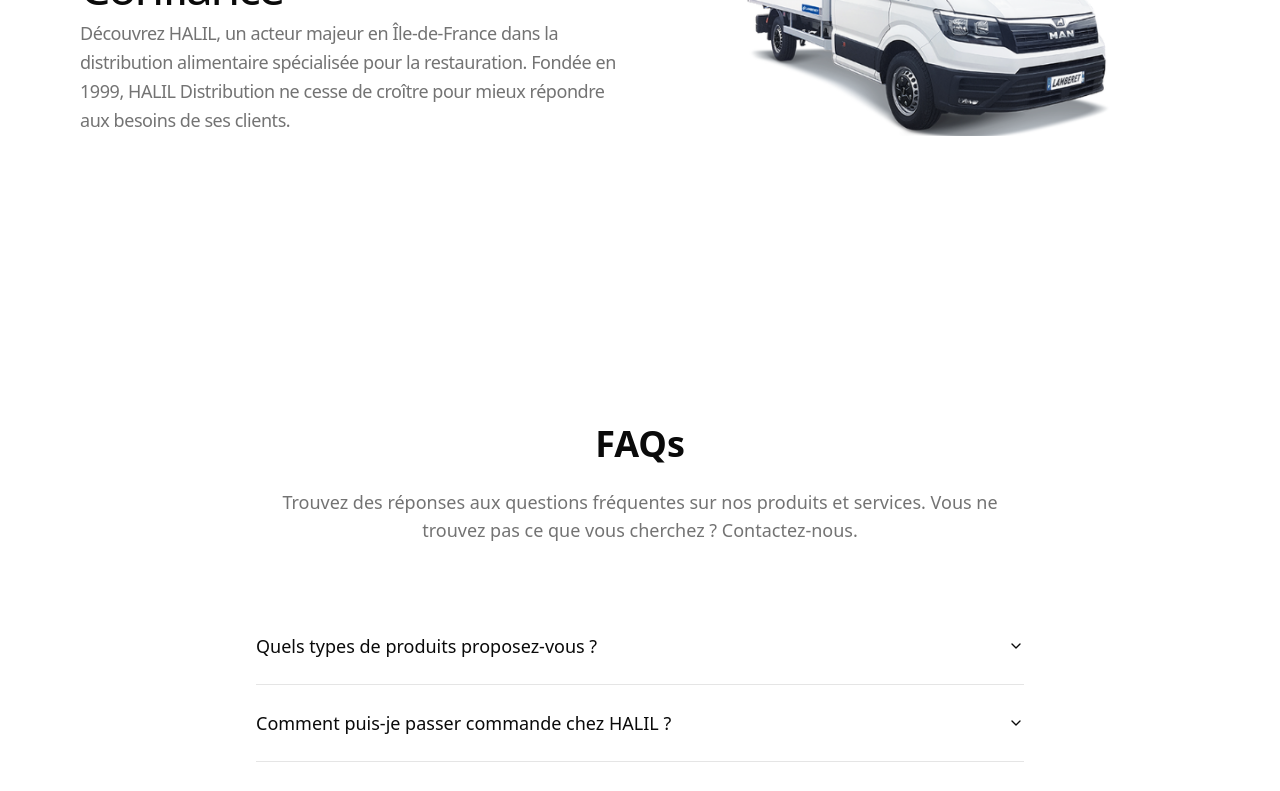
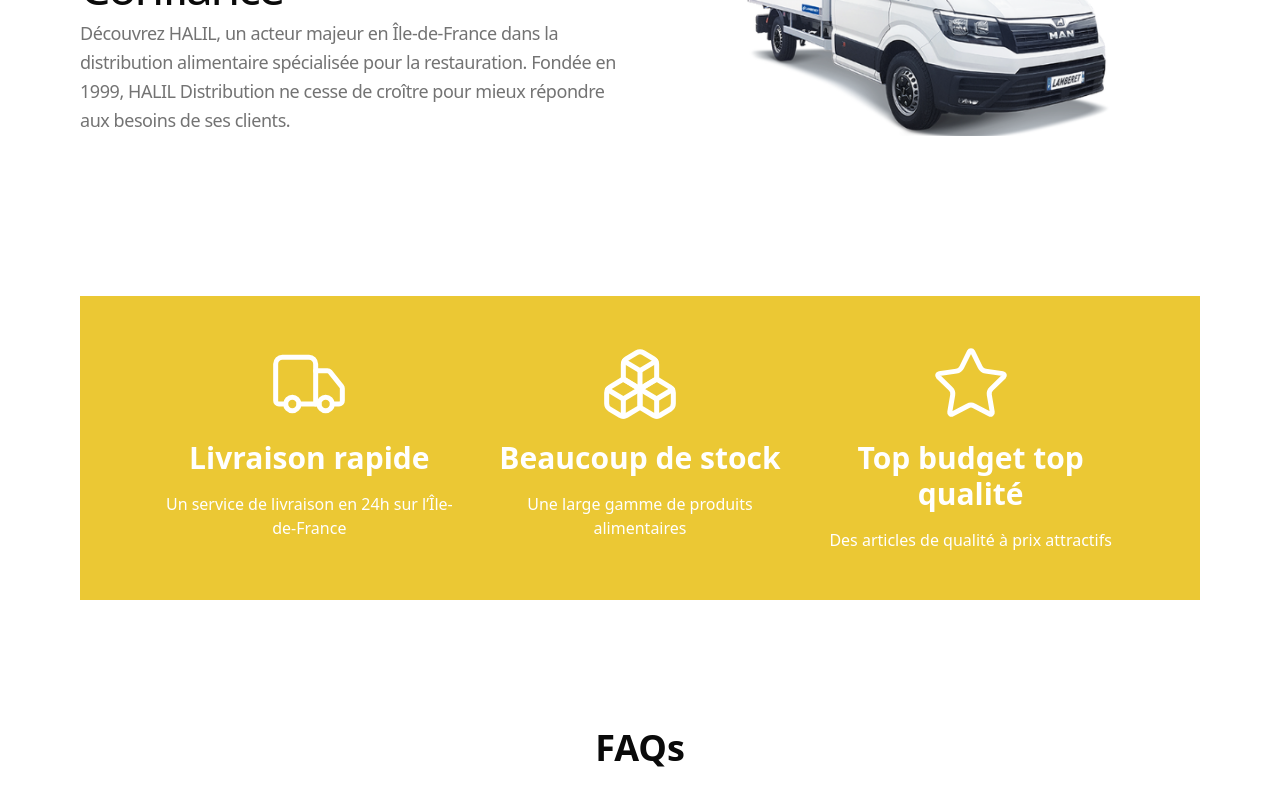
Before and after one commit to halil-digital/halil.com, a Next.js app in the folder apps/frontend/: page / in a window 1280 px wide. Shown: the part 1502-2293 px from the top of the page. Built offline with nearby package versions, Linux system fonts and the light colour scheme.

Commit message:
feat: added feature component

```diff
--- a/apps/frontend/src/app/page.tsx
+++ b/apps/frontend/src/app/page.tsx
@@ -1,5 +1,6 @@
 import AdBar from "@/components/adbar";
 import { Faq } from "@/components/faq";
+import FeatureHighlights from "@/components/feature-highlights";
 import { Footer } from "@/components/footer-section";
 import { Navbar } from "@/components/navbar";
 import ProductSlider from "@/components/products/ProductSlider";
@@ -15,6 +16,7 @@
       <ProductSlider />
       <div className="flex flex-col items-center justify-center mx-20">
         <Feature />
+        <FeatureHighlights />
         <Faq />
       </div>
       <Footer />
--- /dev/null
+++ b/apps/frontend/src/components/feature-highlights.tsx
@@ -0,0 +1,32 @@
+"use client";
+
+import { Boxes, Star, Truck } from "lucide-react";
+
+export default function FeatureHighlights() {
+  return (
+    <section className="bg-[#ebc834] py-12 w-full">
+      <div className="grid grid-cols-1 md:grid-cols-3 gap-8 text-white text-center w-full px-4 md:px-20">
+        {/* 1 - Livraison rapide */}
+        <div className="flex flex-col items-center space-y-4">
+          <Truck size={80} strokeWidth={1.5} />
+          <h3 className="text-3xl font-bold">Livraison rapide</h3>
+          <p>Un service de livraison en 24h sur l’Île-de-France</p>
+        </div>
+
+        {/* 2 - Beaucoup de stock */}
+        <div className="flex flex-col items-center space-y-4">
+          <Boxes size={80} strokeWidth={1.5} />
+          <h3 className="text-3xl font-bold">Beaucoup de stock</h3>
+          <p>Une large gamme de produits alimentaires</p>
+        </div>
+
+        {/* 3 - Top budget top qualité */}
+        <div className="flex flex-col items-center space-y-4">
+          <Star size={80} strokeWidth={1.5} />
+          <h3 className="text-3xl font-bold">Top budget top qualité</h3>
+          <p>Des articles de qualité à prix attractifs</p>
+        </div>
+      </div>
+    </section>
+  );
+}
--- a/apps/frontend/src/components/products/ProductList.tsx
+++ b/apps/frontend/src/components/products/ProductList.tsx
@@ -15,7 +15,7 @@
   }
 
   return (
-    <div className="grid grid-cols-2 sm:grid-cols-3 md:grid-cols-4 gap-6">
+    <div className="grid sm:grid-cols-2 md:grid-cols-3 xl:grid-cols-4 gap-6">
       {products.map((product) => (
         <ProductCard key={product.id} product={product} />
       ))}
```
